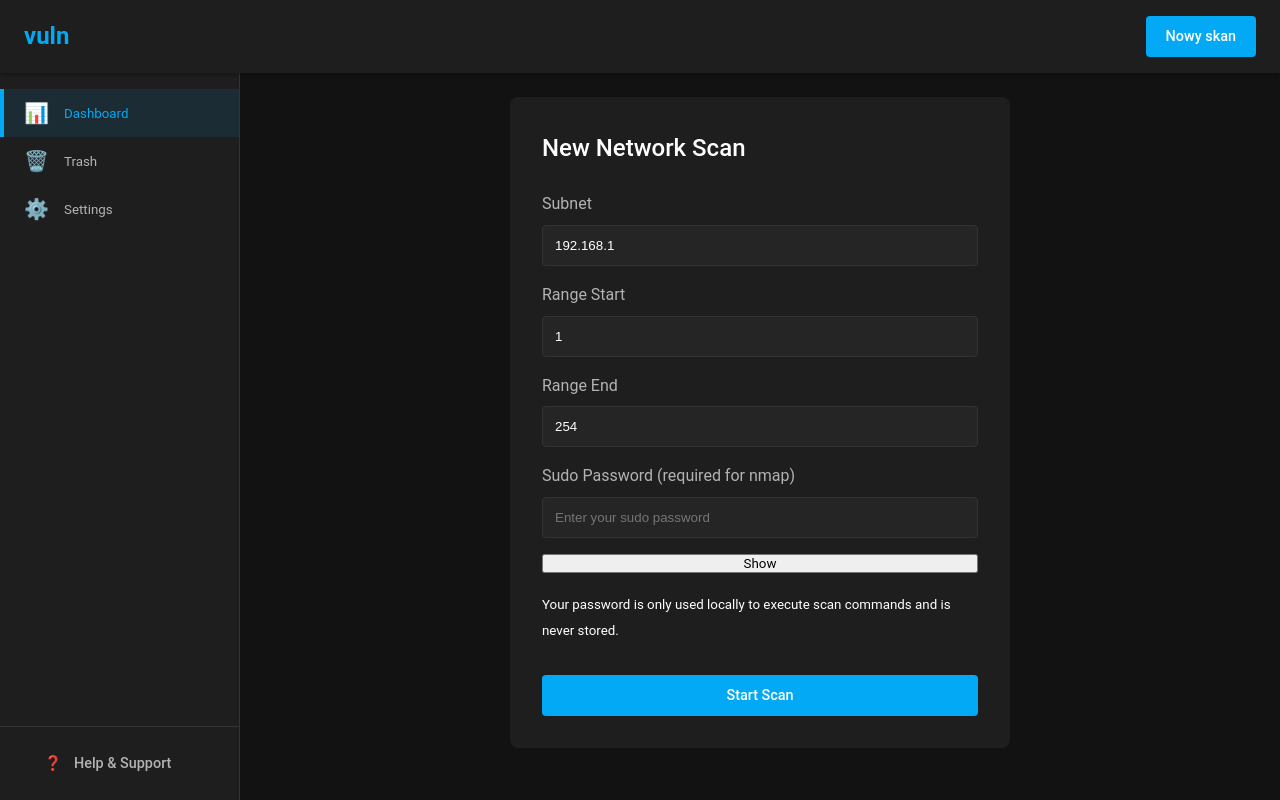
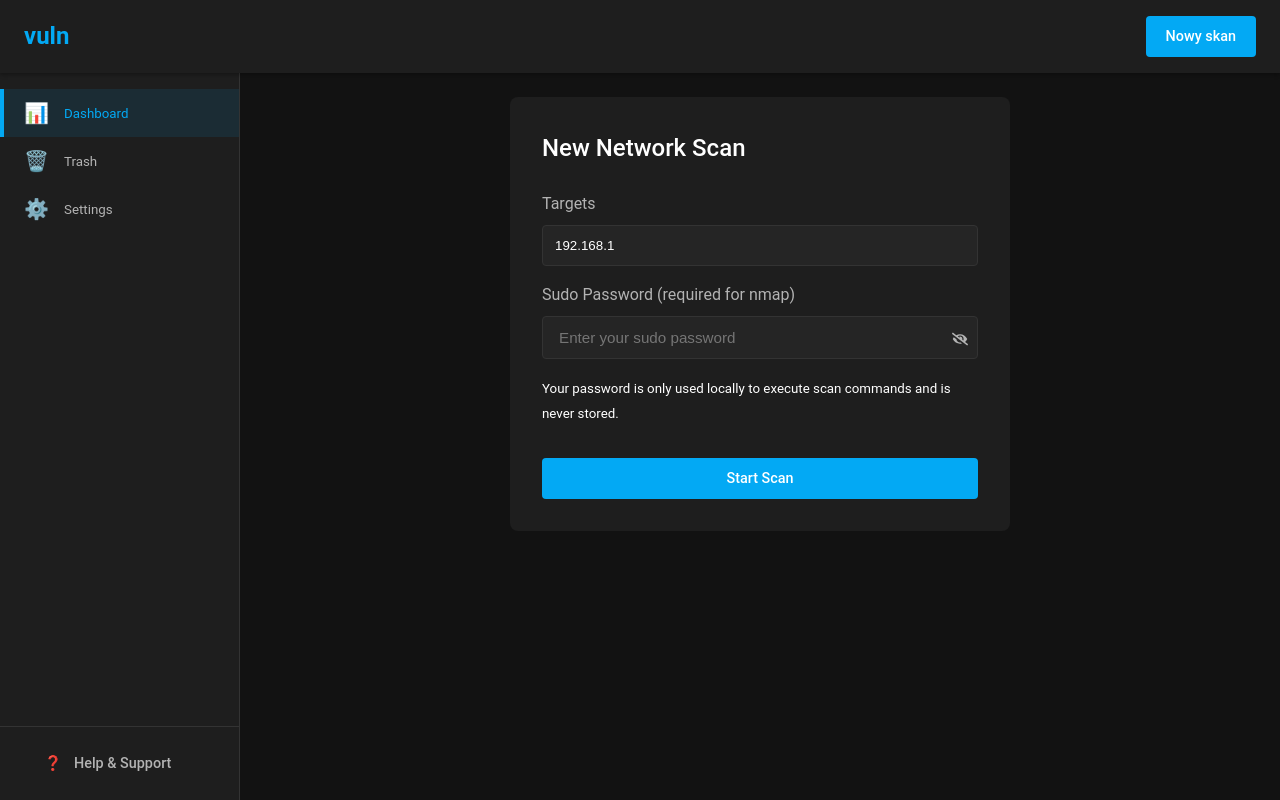
Before and after one commit to DexonRax/pociag-lamacz, a React (Create React App) app in the folder website/: page /scan-form in a window 1280 px wide. Built offline with nearby package versions, Linux system fonts and the light colour scheme.

Commit message:
more site functionalities

```diff
--- a/website/package.json
+++ b/website/package.json
@@ -13,6 +13,7 @@
     "lucide-react": "^0.487.0",
     "react": "^19.1.0",
     "react-dom": "^19.1.0",
+    "react-icons": "^5.5.0",
     "react-router-dom": "^7.5.0",
     "react-scripts": "5.0.1",
     "react-toastify": "^11.0.5",
--- a/website/src/App.css
+++ b/website/src/App.css
@@ -667,3 +667,35 @@
   margin-top: 1.5rem;
   color: #333;
 }
+
+.password-input {
+  position: relative;
+  display: inline-block;
+  width: 100%;
+}
+
+.password-input input {
+  width: 100%;
+  padding: 0.75rem 2.5rem 0.75rem 1rem;
+  background-color: var(--bg-tertiary);
+  border: 1px solid var(--border-color);
+  border-radius: 4px;
+  color: var(--text-primary);
+  font-size: 0.95rem;
+}
+
+.toggle-password {
+  position: absolute;
+  left: 94%;
+  top: 17%;
+  transform: translateY(-50%);
+  background: none;
+  border: none;
+  color: var(--text-secondary);
+  cursor: pointer;
+  padding: 0;
+  margin: 0;
+  font-size: 1rem;
+  width: 1rem !important;
+  height: 1rem !important;
+}
--- a/website/src/App.js
+++ b/website/src/App.js
@@ -29,6 +29,7 @@
   };
 
   const handleNewScan = async (scanInput) => {
+    toast.success("Scan executing...");
     setIsLoading(true);
     setError(null);
     try {
@@ -41,7 +42,6 @@
         hosts: response.data.hosts || [],
       };
       setScanData([...scanData, newScan]);
-      toast.success("✅ Scan completed successfully!");
       setActiveScan(newScan.id);
       setActiveView('scanResults');
     } catch (err) {
--- a/website/src/components/ScanForm.js
+++ b/website/src/components/ScanForm.js
@@ -1,10 +1,8 @@
 import React, { useState } from 'react';
 import { useNavigate } from 'react-router-dom';
-
+import { FaEye, FaEyeSlash } from 'react-icons/fa';
 const ScanForm = ({ onScanSubmit }) => {
-  const [subnet, setSubnet] = useState('192.168.1');
-  const [rangeStart, setRangeStart] = useState('1');
-  const [rangeEnd, setRangeEnd] = useState('254');
+  const [target, setTarget] = useState('192.168.1');
   const [sudoPassword, setSudoPassword] = useState('');
   const [showPassword, setShowPassword] = useState(false);
   const navigate = useNavigate();
@@ -12,9 +10,7 @@
   const handleSubmit = (e) => {
     e.preventDefault();
     const scanInput = {
-      subnet,
-      range_start: rangeStart,
-      range_end: rangeEnd,
+      target,
       sudo_password: sudoPassword
     };
     onScanSubmit(scanInput);
@@ -26,39 +22,19 @@
       <h2>New Network Scan</h2>
       <form onSubmit={handleSubmit}>
         <div className="form-group">
-          <label>Subnet</label>
+          <label>Targets</label>
           <input
             type="text"
-            value={subnet}
-            onChange={(e) => setSubnet(e.target.value)}
-            placeholder="e.g. 192.168.1"
+            value={target}
+            onChange={(e) => setTarget(e.target.value)}
+            placeholder="e.g. 192.168.1.0"
           />
-        </div>
-        <div className="form-row">
-          <div className="form-group">
-            <label>Range Start</label>
-            <input
-              type="text"
-              value={rangeStart}
-              onChange={(e) => setRangeStart(e.target.value)}
-              placeholder="e.g. 1"
-            />
-          </div>
-          <div className="form-group">
-            <label>Range End</label>
-            <input
-              type="text"
-              value={rangeEnd}
-              onChange={(e) => setRangeEnd(e.target.value)}
-              placeholder="e.g. 254"
-            />
-          </div>
         </div>
         <div className="form-group">
           <label>Sudo Password (required for nmap)</label>
           <div className="password-input">
         <input
-              type={showPassword ? "text" : "password"}
+          type={showPassword ? 'text' : 'password'}
           value={sudoPassword}
           onChange={(e) => setSudoPassword(e.target.value)}
           placeholder="Enter your sudo password"
@@ -67,8 +43,9 @@
           type="button"
           className="toggle-password"
           onClick={() => setShowPassword(!showPassword)}
+          aria-label={showPassword ? 'Hide password' : 'Show password'}
         >
-              {showPassword ? "Hide" : "Show"}
+          {showPassword ? <FaEye /> : <FaEyeSlash /> }
         </button>
         </div>
           <small className="form-text">
```
Also changed, not shown: 2 other files (tests, documents, lock files or other folders). Lines whose indentation alone changed are shown as unchanged.
